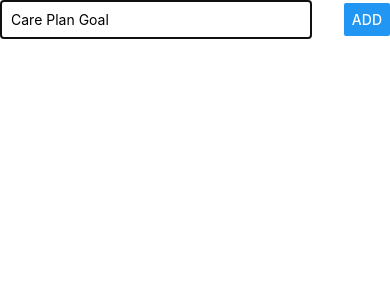
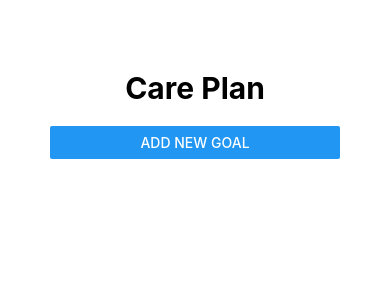
Before and after one commit to ruyaflute/my-new-app, a React Native app: screen / in a window 390 px wide. Shown: the top 300 px of the page. Built offline with nearby package versions, Linux system fonts and the light colour scheme.

Commit message:
Add New Goal Button

```diff
--- a/App.js
+++ b/App.js
@@ -22,6 +22,7 @@ export default function App() {
   return (
     <View style={styles.screen}>
       <Text style={styles.carePlan}> Care Plan </Text>
+      <Button title="Add New Goal" />
       <GoalInput onAddGoal={addGoalHandler} />
       <FlatList
         keyExtractor={(item, index) => item.id}
--- a/components/GoalInput.js
+++ b/components/GoalInput.js
@@ -9,7 +9,7 @@ const GoalInput = props => {
     };
 
     return (
-        <Modal>
+        <Modal visible={false} >
             <View style={styles.inputContainer}>
                 <TextInput
                     placeholder="Care Plan Goal"
```
